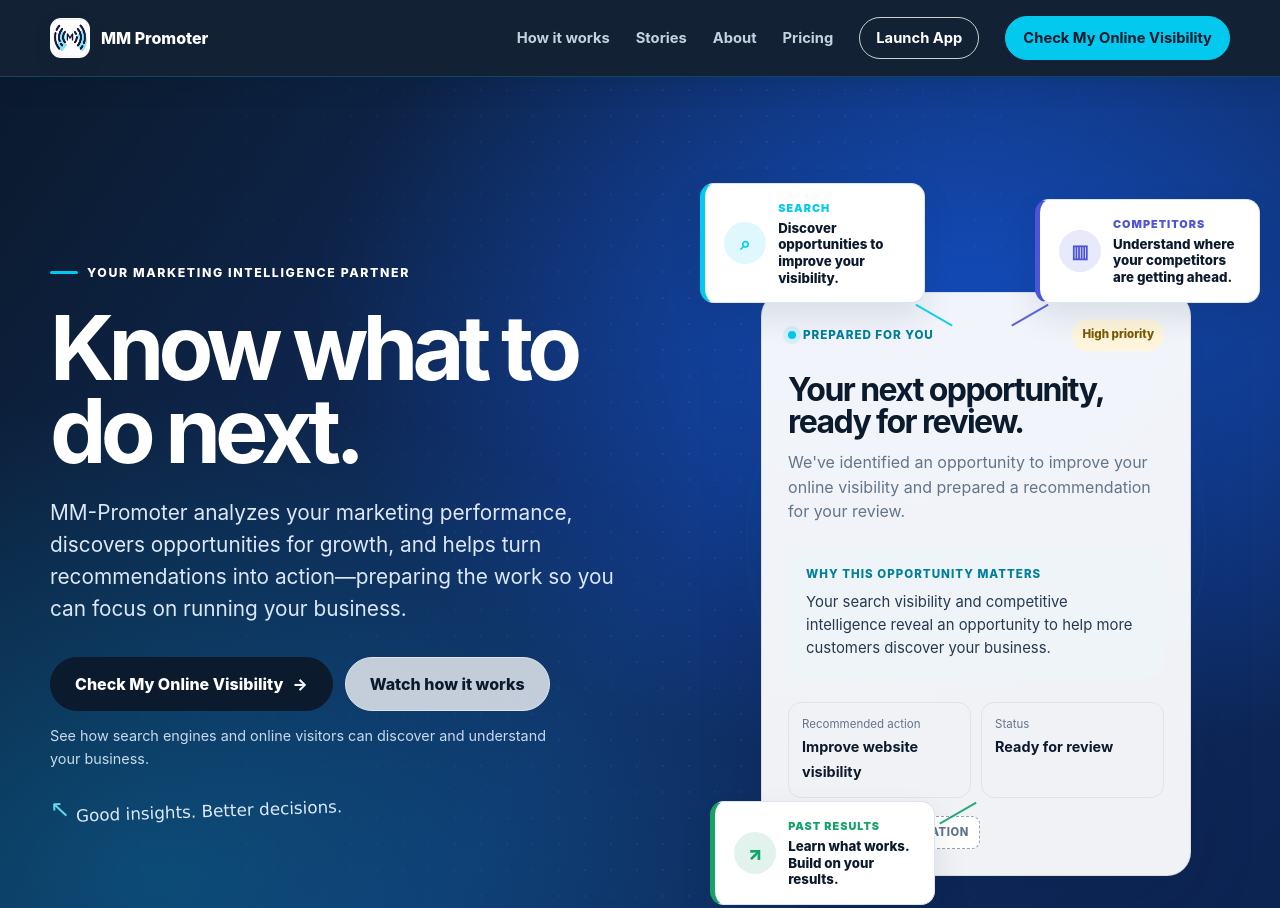
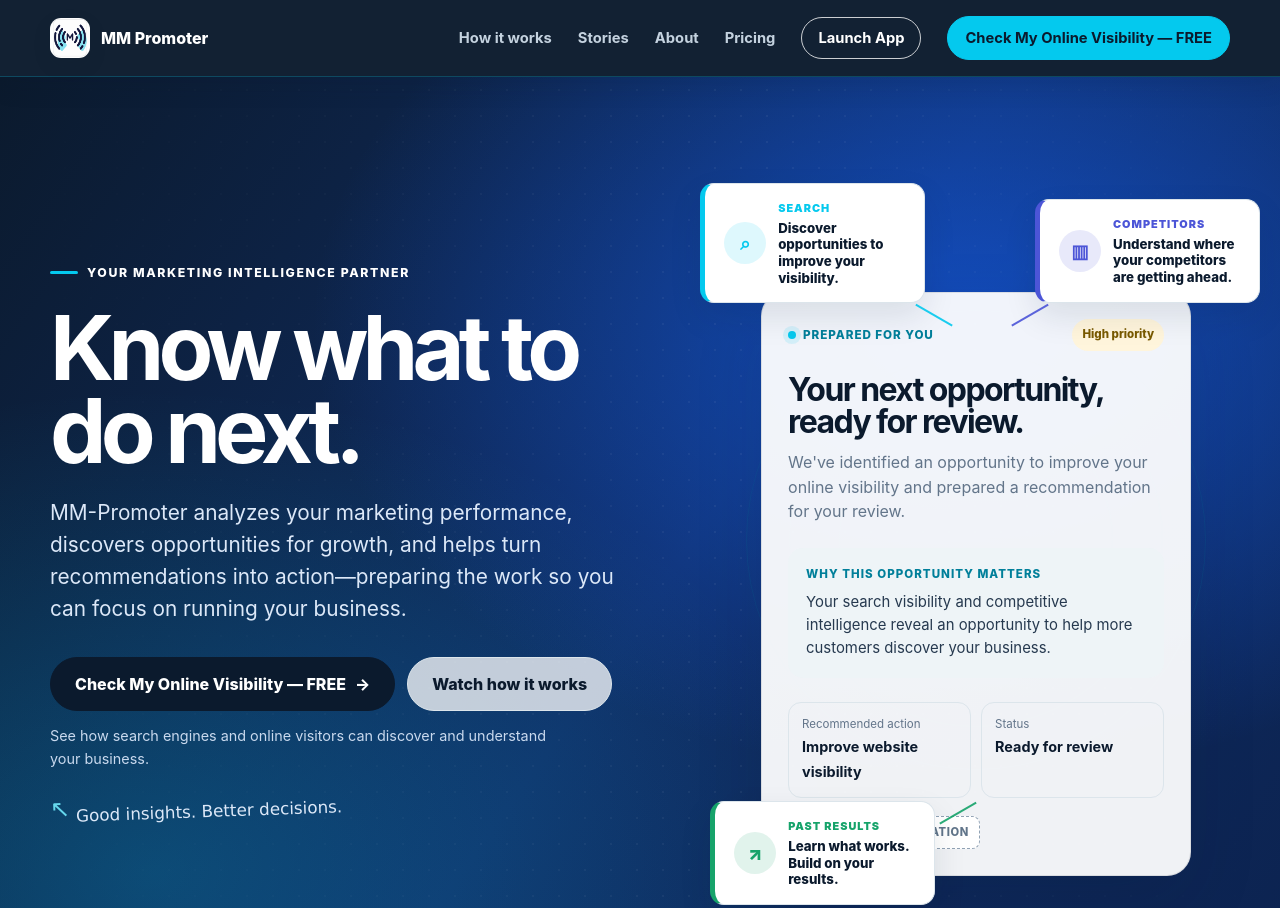
Before and after one commit to Lestercito12570/mmpromoter-web, a plain HTML site: page index.html in a window 1280 px wide. Shown: the top 908 px of the page. Drawn offline with Linux system fonts and the light colour scheme.

Commit message:
Emphasize free visibility check in website CTAs

```diff
--- a/index.html
+++ b/index.html
@@ -478,7 +478,7 @@
         <a href="#about">About</a>
         <a href="/pricing.html">Pricing</a>
         <a class="nav-app" href="https://app.mmpromoter.com">Launch App</a>
-        <a class="nav-cta" href="/diagnostic/">Check My Online Visibility</a>
+        <a class="nav-cta" href="/diagnostic/">Check My Online Visibility — FREE</a>
       </div>
     </div>
   </nav>
@@ -491,7 +491,7 @@
           <h1>Know what to do next.</h1>
           <p class="hero-copy">MM-Promoter analyzes your marketing performance, discovers opportunities for growth, and helps turn recommendations into action—preparing the work so you can focus on running your business.</p>
           <div class="hero-actions">
-            <a class="button button-primary" href="/diagnostic/">Check My Online Visibility <span aria-hidden="true">→</span></a>
+            <a class="button button-primary" href="/diagnostic/">Check My Online Visibility — FREE <span aria-hidden="true">→</span></a>
             <a class="button button-secondary" href="#product-demo">Watch how it works</a>
           </div>
           <p class="hero-diagnostic-description">See how search engines and online visitors can discover and understand your business.</p>
```
